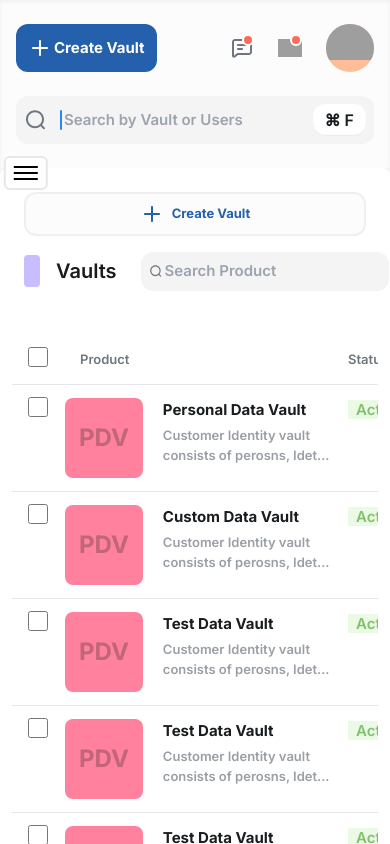
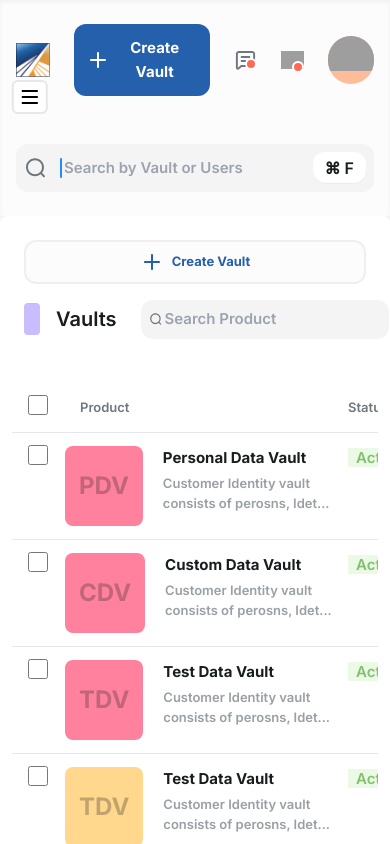
Before and after one commit to sadaatgithub/InfoVault, a Next.js app: page / in a window 390 px wide. Shown: the top 844 px of the page. Built offline with nearby package versions, Linux system fonts and the light colour scheme; grey boxes are pictures that could not be loaded.

Commit message:
mobile breakpoint refactored

```diff
--- a/components/Hamburger.js
+++ b/components/Hamburger.js
@@ -2,10 +2,10 @@ import React from 'react'
 
 const Hamburger = ({handleBurger}) => {
   return (
-    <div className='flex flex-col gap-1 p-2 self-start border-2 rounded-md items-center justify-center absolute -right-14 top-16 bg-white ' onClick={handleBurger}>
-        <div className="w-6 h-[2px] bg-black"></div>
-        <div className="w-6 h-[2px] bg-black"></div>
-        <div className="w-6 h-[2px] bg-black"></div>
+    <div className='flex flex-col gap-1 p-2 self-start border-2 rounded-md items-center justify-center absolute -right-14 -top-3 bg-white ' onClick={handleBurger}>
+        <div className="w-4 h-[2px] bg-black"></div>
+        <div className="w-4 h-[2px] bg-black"></div>
+        <div className="w-4 h-[2px] bg-black"></div>
     </div>
   )
 }
--- a/components/Logo.js
+++ b/components/Logo.js
@@ -3,8 +3,9 @@ import React from 'react'
 
 const Logo = () => {
   return (
-    <div className='w-40 md:w-0 lg:w-40 h-9'>
-        <Image src="/logo.png" width={502} height={108} alt='logo'/>
+    <div className='w-40 md:w-auto lg:w-40 h-9 flex  md:justify-center lg:justify-normal mt-0 md:mt-5 lg:mt-0'>
+        <Image src="/logo_icon.png" width={35} height={35} alt='logo'/>
+        <Image src="/logo_name.png" width={200} height={100} alt='logo' className='md:hidden lg:block'/>
     </div>
   )
 }
--- a/components/SideBar.js
+++ b/components/SideBar.js
@@ -52,11 +52,12 @@ const handleBurger = () =>{
     <aside className={`${isOpen? "translate-x-0 ":"-translate-x-full"} absolute top-0 bottom-0 left-0  md:translate-x-0  z-[1] md:z-0  md:static md:min-w-[60px] lg:w-[268px]
     lg:py-6 lg:px-3 p-2 flex flex-col gap-y-12 bg-[#FCFCFC] transition-all duration-300 ease-in-out`}>
       <Logo />
+
       <div className="relative  md:hidden ">
       <Hamburger handleBurger={handleBurger}/>
       </div>
 
-      <ul className="w-full">
+      <ul className="w-full flex flex-col md:gap-y-3 lg:gap-y-0 ">
         {menuItems.map((menu) => (
           //
           <li key={menu.id} className={`${menu.id == 2? "bg-[#EFEFEF] rounded-xl shadow-inner text-[#1A1D1F]":"text-[#6F767E]"} lg:p-3 p-2 flex gap-3 cursor-pointer`}>
--- a/components/Table.js
+++ b/components/Table.js
@@ -30,10 +30,29 @@ const tableData = [
 
 ]
 
+const tileBgColor = {
+  1:'bg-[#FF819D]',
+  2:'bg-[#81E8FF]',
+  3:'bg-[#7BC6F0]',
+  4:'bg-[#FFD88D]',
+  5:'bg-[#B5E4CA]',
+  6:'bg-[#B1E5FC]',
+  7:'bg-[#7BC6F0]'
+}
+
 const Table = () => {
+  function getInitials(title) {
+    return title
+    .split(' ')
+    .filter(word => word.length > 0)
+    .map(word => word[0].toUpperCase())
+    .join('');
+  }
+
   return (
     // product table----------------------------------->
-<div className="overflow-x-auto flex flex-col gap-2">
+    <div class="flex flex-col gap-2">
+<div className="overflow-x-auto ">
       {/* table title-------------------> */}
       <table className="min-w-full text-left">
         <thead className="">
@@ -51,15 +70,15 @@ const Table = () => {
         </thead>
 
         <tbody className="">
-            {tableData.map(data =>
+            {tableData.map((data,idx) =>
           <tr className="border-b hover:bg-[#EFEFEF] hover:rounded-lg relative mb-1 mt-1 cursor-pointer">
             <td className="px-4 py-3 w-16 align-top">
               <input type="checkbox" name="" id="" className="h-5 w-5" />
             </td>
             <td className="flex w-[268px]">
               <div className="flex gap-[20px] py-3 ">
-                <div className="py-7 px-[14px] bg-[#FF819D] text-2xl font-bold uppercase h-20 flex justify-center items-center rounded-lg text-[rgba(27,27,27,0.27)]">
-                  pdv
+                <div className={`${tileBgColor[idx+1]} py-7 px-[14px] bg-[#FF819D] text-2xl font-bold uppercase h-20 flex justify-center items-center rounded-lg text-[rgba(27,27,27,0.27)]`}>
+                  {getInitials(data.title)}
                 </div>
                 <div className="flex flex-col gap-1">
                   <h5 className="text-[15px] font-bold leading-6 text-[#1A1D1F] [text-wrap:balanced]">
@@ -111,10 +130,11 @@ const Table = () => {
 
         </tbody>
       </table>
+      </div>
 
       <div className="py-3 flex justify-center gap-2">
         <button className="w-full flex justify-end">
-          <Image src='/left_arrow.svg' width={24} height={24} className="w-10 h-10 p-2" />
+          <Image src='/left_arrow.svg' width={24} height={24} alt="" className="w-10 h-10 p-2" />
         </button>
         <button className="w-full flex justify-start">
         <Image src='/right_arrow.svg' width={24} height={24} alt="" className="border-2 border-[#EFEFEF] rounded-full w-10 h-10 p-2"/>
--- a/components/TopBar.js
+++ b/components/TopBar.js
@@ -1,11 +1,13 @@
 import Image from 'next/image'
 import React from 'react'
+import Logo from './Logo'
+import Link from 'next/link'
 
 const TopBar = () => {
 
 
   return (
-    <div className='px-4 lg:px-10 py-6 flex justify-between bg-[#FCFCFC] shadow-inner shadow-[#F4F4F4 ] flex-col-reverse md:flex-row gap-6'>
+    <div className='px-4 lg:px-10 py-6 flex justify-between bg-[#FCFCFC] shadow-inner shadow-[#F4F4F4 ] flex-col-reverse md:flex-row gap-y-12'>
         <div className="p-2 bg-[#F4F4F4] rounded-xl flex justify-between">
             <div className="flex gap-[2px]">
                 <div className="flex gap-3 items-center">
@@ -17,8 +19,11 @@ const TopBar = () => {
 
             <div className="px-3 py-1 bg-white custom_shadow rounded-xl text-[#1A1D1F] font-semibold">⌘ F</div>
         </div>
-        <div className="flex gap-6">
-            <button className='md:px-[20px] px-3 py-3 rounded-xl bg-[#2460AB] text-white  flex justify-center items-center md:gap-2 gap-[2px] text-[15px] font-bold leading-[24px]'><Image src="/plus.svg" width={24} height={24} alt='create vault' /> Create Vault</button>
+        <div className="flex gap-6 justify-center items-center">
+            <div className="md:hidden ">
+                <Image src='/logo_icon.png' width={35} height={35} alt=''/>
+            </div>
+            <button className='ml-auto md:px-[20px] px-3 py-3 rounded-xl bg-[#2460AB] text-white  flex justify-center items-center md:gap-2 gap-[2px] text-[15px] font-bold leading-[24px]'><Image src="/plus.svg" width={24} height={24} alt='create vault' /> Create Vault</button>
             <div className="relative ml-auto grid place-items-center after:absolute after:content-[''] after:right-0 after:top-[10px] after:w-3 after:h-3 after:bg-[#FF6A55] after:z-[1] after:border-2 after:border-white after:rounded-full">
             <Image src='/message.svg' width={24} height={24} alt='message'/>
             </div>
```
Also changed, not shown: public/logo_icon.png (added), public/logo_name.png (added).
